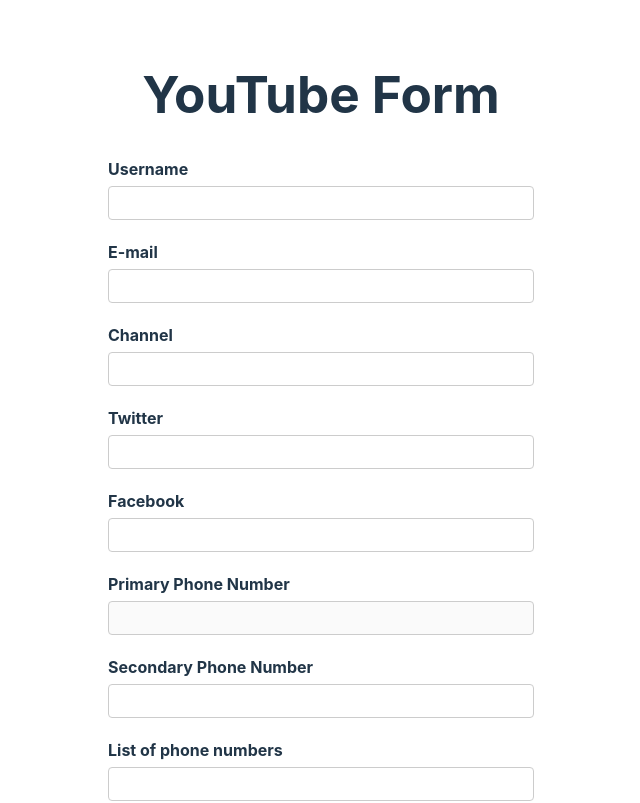
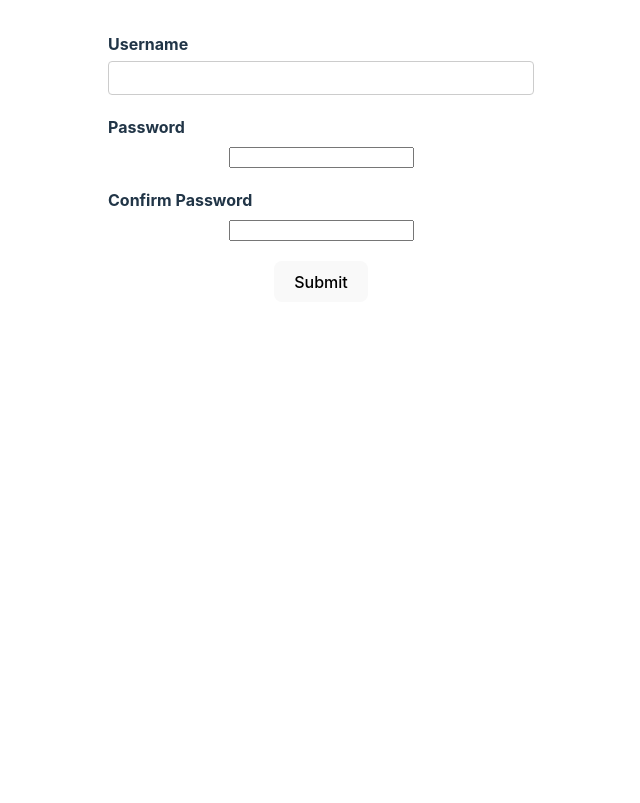
Before and after one commit to Prithwish13/Vite-vitest, a React (Vite) app: page /#/ in a window 1280 px wide. Shown: the top 803 px of the page, without its empty margins (319-959 px from the left). Built offline with nearby package versions, Linux system fonts and the light colour scheme.

Commit message:
integrating the zod validator in the hook form

```diff
--- a/package.json
+++ b/package.json
@@ -11,10 +11,12 @@
     "test": "vitest"
   },
   "dependencies": {
+    "@hookform/resolvers": "^3.3.4",
     "react": "^18.2.0",
     "react-dom": "^18.2.0",
     "react-hook-form": "^7.45.4",
-    "react-router-dom": "^6.14.2"
+    "react-router-dom": "^6.14.2",
+    "zod": "^3.22.4"
   },
   "devDependencies": {
     "@hookform/devtools": "^4.3.1",
--- a/src/App.tsx
+++ b/src/App.tsx
@@ -1,13 +1,14 @@
 import { HashRouter, Routes, Route } from 'react-router-dom';
-import Home from './pages/Home';
 import NotFoundPage from './pages/NotFoundPage';
 import './app.css';
 import YouTubeForm from './components/YoutubeForm';
+import LoginForm from './components/LoginForm';
 
 export function App() {
   return (
     <Routes>
-      <Route path="/" element={<YouTubeForm />} />
+      <Route path="/" element={<LoginForm />} />
+      <Route path="/login" element={<LoginForm />} />
       <Route path="*" element={<NotFoundPage />} />
     </Routes>
   );
--- /dev/null
+++ b/src/components/LoginForm.tsx
@@ -0,0 +1,64 @@
+/* eslint-disable jsx-a11y/label-has-associated-control */
+/* eslint-disable import/no-extraneous-dependencies */
+/* eslint-disable react/jsx-props-no-spreading */
+import { useForm } from 'react-hook-form';
+import { zodResolver } from '@hookform/resolvers/zod';
+
+import { LoginFormValues, formValidation } from './formValidation';
+
+function ErrorMessage({ children }: { children?: string }) {
+  return children ? <p className="error">{children}</p> : null;
+}
+
+ErrorMessage.defaultProps = {
+  children: '',
+};
+
+function LoginForm() {
+  const {
+    register,
+    handleSubmit,
+    formState: { errors, isSubmitting },
+  } = useForm<LoginFormValues>({
+    resolver: zodResolver(formValidation),
+  });
+
+  const onSubmit = async (data) => {
+    return new Promise((resolve) => setTimeout(resolve, 2000));
+  };
+
+  return (
+    <div>
+      <form onSubmit={handleSubmit(onSubmit)} noValidate>
+        <div className="form-control">
+          <label htmlFor="username">Username</label>
+          <input {...register('username')} type="text" id="username" />
+          <ErrorMessage>{errors.username?.message}</ErrorMessage>
+        </div>
+        <div className="form-control">
+          <label htmlFor="password">Password</label>
+          <input {...register('password')} type="password" id="password" />
+          <ErrorMessage>{errors.password?.message}</ErrorMessage>
+        </div>
+        <div className="form-control">
+          <label htmlFor="confirm-password">Confirm Password</label>
+          <input
+            {...register('confirmPassword')}
+            type="password"
+            id="confirm-password"
+          />
+          <ErrorMessage>{errors.confirmPassword?.message}</ErrorMessage>
+        </div>
+        <button
+          disabled={isSubmitting}
+          type="submit"
+          className="btn btn-primary"
+        >
+          Submit
+        </button>
+      </form>
+    </div>
+  );
+}
+
+export default LoginForm;
--- a/src/components/YoutubeForm.tsx
+++ b/src/components/YoutubeForm.tsx
@@ -21,6 +21,7 @@
   dob: Date;
 }
 
+
 export default function YouTubeForm() {
   const {
     register,
@@ -31,6 +32,7 @@
     setValue,
     watch,
     reset,
+    trigger,
   } = useForm<FormValues>({
     // we can do also async call here
 
@@ -63,6 +65,7 @@
       age: 0,
       dob: new Date(),
     },
+    mode: 'onBlur',
   });
   const { fields, append, remove } = useFieldArray({
     name: 'phNumbers',
@@ -257,6 +260,9 @@
         <button type="button" onClick={handleGetValues}>
           Get Values
         </button>
+        <button type="button" onClick={() => trigger('channel')}>
+          Triggered Validation
+        </button>
         <button type="button" onClick={handleSetValue}>
           Set Value
         </button>
--- /dev/null
+++ b/src/components/formValidation.ts
@@ -0,0 +1,14 @@
+import { z } from 'zod';
+
+export const formValidation = z
+  .object({
+    username: z.string().min(5).max(20),
+    password: z.string().min(5),
+    confirmPassword: z.string(),
+  })
+  .refine((data) => data.password === data.confirmPassword, {
+    message: 'Password do not match',
+    path: ['confirmPassword'],
+  });
+
+export type LoginFormValues = z.infer<typeof formValidation>;
```
Also changed, not shown: 1 other file (tests, documents, lock files or other folders).
